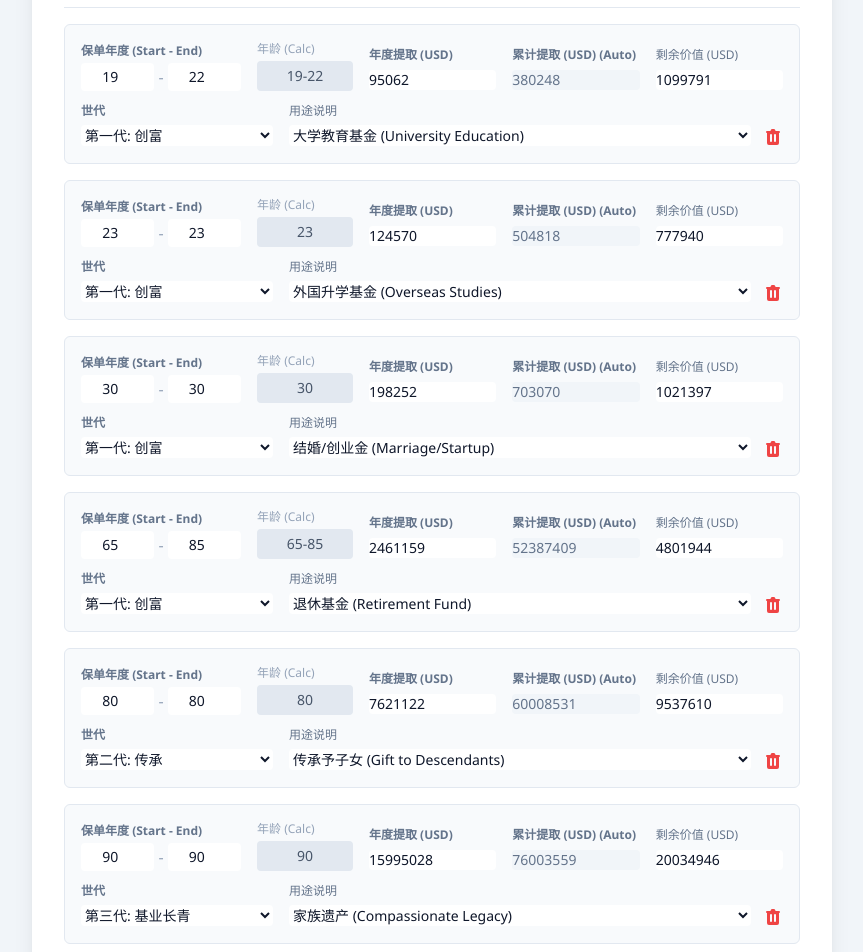
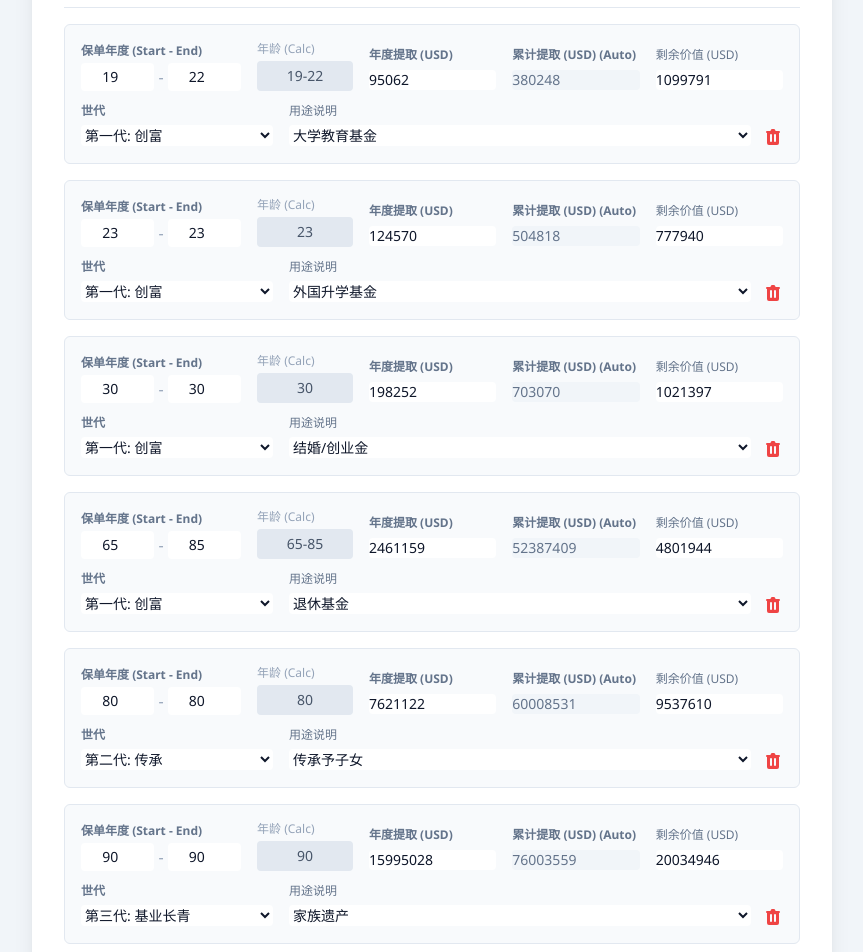
Before and after one commit to firaen22/proposal-genertor-v8, a React (Vite) app: page / in a window 1280 px wide. Shown: the part 1460-2412 px from the top of the page, without its empty margins (416-1279 px from the left). Built offline with nearby package versions, Linux system fonts and the light colour scheme.

Commit message:
eliminate english description of usage of funds

```diff
--- a/components/InputForm.tsx
+++ b/components/InputForm.tsx
@@ -3,13 +3,13 @@ import { ProposalData, ScenarioValue, ScenarioBValue, GoalEvent, Language } from
 import { TRANSLATIONS, HK_DATA_MAP } from '../constants';
 
 const GOAL_OPTIONS = [
-  "大学教育基金 (University Education)",
-  "外国升学基金 (Overseas Studies)",
-  "结婚/创业金 (Marriage/Startup)",
-  "退休基金 (Retirement Fund)",
-  "传承予子女 (Gift to Descendants)",
-  "家族遗产 (Compassionate Legacy)",
-  "百年基业 (Centennial Legacy)"
+  "大学教育基金",
+  "外国升学基金",
+  "结婚/创业金",
+  "退休基金",
+  "传承予子女",
+  "家族遗产",
+  "百年基业"
 ];
 
 const YEARS_KEYS = ['year10', 'year20', 'year30', 'year40'] as const;
--- a/components/OutputDisplay.tsx
+++ b/components/OutputDisplay.tsx
@@ -10,7 +10,7 @@ const YEAR_VALS = [10, 20, 30, 40];
 
 const Infographic = ({ t }: { t: any }) => (
   <div className="flex justify-center my-4 w-full">
-    <svg className="w-full h-auto max-h-[250px]" viewBox="-130 -130 260 220" preserveAspectRatio="xMidYMid meet">
+    <svg className="w-full h-auto max-h-[280px]" viewBox="-130 -130 260 220" preserveAspectRatio="xMidYMid meet">
       <defs>
         <marker id="arrow" markerWidth="10" markerHeight="10" refX="9" refY="3" orient="auto" markerUnits="strokeWidth">
           <path d="M0,0 L0,6 L9,3 z" fill="#B8860B" />
@@ -23,23 +23,23 @@ const Infographic = ({ t }: { t: any }) => (
 
       {/* Center Circle: Radius 40 */}
       <circle cx="0" cy="0" r="40" fill="#FFF8DC" stroke="#B8860B" strokeWidth="2" />
-      <text x="0" y="-6" textAnchor="middle" fontSize="14" fontWeight="bold" fill="#333" fontFamily="Noto Serif, serif">{t.wealthLegacy.substring(0, 2)}</text>
-      <text x="0" y="12" textAnchor="middle" fontSize="14" fontWeight="bold" fill="#333" fontFamily="Noto Serif, serif">{t.wealthLegacy.substring(2)}</text>
+      <text x="0" y="-6" textAnchor="middle" fontSize="15" fontWeight="bold" fill="#333" fontFamily="Noto Serif, serif">{t.wealthLegacy.substring(0, 2)}</text>
+      <text x="0" y="12" textAnchor="middle" fontSize="15" fontWeight="bold" fill="#333" fontFamily="Noto Serif, serif">{t.wealthLegacy.substring(2)}</text>
 
       {/* Top Circle: Radius 35 */}
       <circle cx="0" cy="-90" r="35" fill="#212C3C" />
-      <text x="0" y="-95" textAnchor="middle" fontSize="11" fill="white" fontFamily="Noto Sans TC, sans-serif">{t.wealthGrowth.substring(0, 2)}</text>
-      <text x="0" y="-81" textAnchor="middle" fontSize="11" fill="white" fontFamily="Noto Sans TC, sans-serif">{t.wealthGrowth.substring(2)}</text>
+      <text x="0" y="-95" textAnchor="middle" fontSize="12" fill="white" fontFamily="Noto Sans TC, sans-serif">{t.wealthGrowth.substring(0, 2)}</text>
+      <text x="0" y="-81" textAnchor="middle" fontSize="12" fill="white" fontFamily="Noto Sans TC, sans-serif">{t.wealthGrowth.substring(2)}</text>
 
       {/* Left Circle: Radius 35 */}
       <circle cx="-78" cy="55" r="35" fill="#212C3C" />
-      <text x="-78" y="50" textAnchor="middle" fontSize="11" fill="white" fontFamily="Noto Sans TC, sans-serif">{t.flexibleLegacy.substring(0, 2)}</text>
-      <text x="-78" y="64" textAnchor="middle" fontSize="11" fill="white" fontFamily="Noto Sans TC, sans-serif">{t.flexibleLegacy.substring(2)}</text>
+      <text x="-78" y="50" textAnchor="middle" fontSize="12" fill="white" fontFamily="Noto Sans TC, sans-serif">{t.flexibleLegacy.substring(0, 2)}</text>
+      <text x="-78" y="64" textAnchor="middle" fontSize="12" fill="white" fontFamily="Noto Sans TC, sans-serif">{t.flexibleLegacy.substring(2)}</text>
 
       {/* Right Circle: Radius 35 */}
       <circle cx="78" cy="55" r="35" fill="#212C3C" />
-      <text x="78" y="50" textAnchor="middle" fontSize="11" fill="white" fontFamily="Noto Sans TC, sans-serif">{t.currencyConfig.substring(0, 2)}</text>
-      <text x="78" y="64" textAnchor="middle" fontSize="11" fill="white" fontFamily="Noto Sans TC, sans-serif">{t.currencyConfig.substring(2)}</text>
+      <text x="78" y="50" textAnchor="middle" fontSize="12" fill="white" fontFamily="Noto Sans TC, sans-serif">{t.currencyConfig.substring(0, 2)}</text>
+      <text x="78" y="64" textAnchor="middle" fontSize="12" fill="white" fontFamily="Noto Sans TC, sans-serif">{t.currencyConfig.substring(2)}</text>
     </svg>
   </div>
 );
--- a/constants.ts
+++ b/constants.ts
@@ -21,13 +21,13 @@ export const INITIAL_DATA: ProposalData = {
   },
   scenarioC: {
     goals: [
-      { policyYearStart: 19, policyYearEnd: 22, amount: 95062, cumulative: 380248, remainingValue: 1099791, purpose: "大学教育基金 (University Education)", generation: "Gen 1", genLabel: "第一代: 创富" },
-      { policyYearStart: 23, policyYearEnd: 23, amount: 124570, cumulative: 504818, remainingValue: 777940, purpose: "外国升学基金 (Overseas Studies)", generation: "Gen 1", genLabel: "第一代: 创富" },
-      { policyYearStart: 30, policyYearEnd: 30, amount: 198252, cumulative: 703070, remainingValue: 1021397, purpose: "结婚/创业金 (Marriage/Startup)", generation: "Gen 1", genLabel: "第一代: 创富" },
-      { policyYearStart: 65, policyYearEnd: 85, amount: 2461159, cumulative: 52387409, remainingValue: 4801944, purpose: "退休基金 (Retirement Fund)", generation: "Gen 1", genLabel: "第一代: 享受" },
-      { policyYearStart: 80, policyYearEnd: 80, amount: 7621122, cumulative: 60008531, remainingValue: 9537610, purpose: "传承予子女 (Gift to Descendants)", generation: "Gen 2", genLabel: "第二代: 传承" },
-      { policyYearStart: 90, policyYearEnd: 90, amount: 15995028, cumulative: 76003559, remainingValue: 20034946, purpose: "家族遗产 (Compassionate Legacy)", generation: "Gen 3", genLabel: "第三代: 永续" },
-      { policyYearStart: 100, policyYearEnd: 100, amount: 32461656, cumulative: 108465215, remainingValue: 40676436, purpose: "百年基业 (Centennial Legacy)", generation: "Gen 3", genLabel: "第三代: 永续" },
+      { policyYearStart: 19, policyYearEnd: 22, amount: 95062, cumulative: 380248, remainingValue: 1099791, purpose: "大学教育基金", generation: "Gen 1", genLabel: "第一代: 创富" },
+      { policyYearStart: 23, policyYearEnd: 23, amount: 124570, cumulative: 504818, remainingValue: 777940, purpose: "外国升学基金", generation: "Gen 1", genLabel: "第一代: 创富" },
+      { policyYearStart: 30, policyYearEnd: 30, amount: 198252, cumulative: 703070, remainingValue: 1021397, purpose: "结婚/创业金", generation: "Gen 1", genLabel: "第一代: 创富" },
+      { policyYearStart: 65, policyYearEnd: 85, amount: 2461159, cumulative: 52387409, remainingValue: 4801944, purpose: "退休基金", generation: "Gen 1", genLabel: "第一代: 享受" },
+      { policyYearStart: 80, policyYearEnd: 80, amount: 7621122, cumulative: 60008531, remainingValue: 9537610, purpose: "传承予子女", generation: "Gen 2", genLabel: "第二代: 传承" },
+      { policyYearStart: 90, policyYearEnd: 90, amount: 15995028, cumulative: 76003559, remainingValue: 20034946, purpose: "家族遗产", generation: "Gen 3", genLabel: "第三代: 永续" },
+      { policyYearStart: 100, policyYearEnd: 100, amount: 32461656, cumulative: 108465215, remainingValue: 40676436, purpose: "百年基业", generation: "Gen 3", genLabel: "第三代: 永续" },
     ]
   },
   promo: {
@@ -40,13 +40,13 @@ export const INITIAL_DATA: ProposalData = {
 // Map for translating default content data (like Plan Name and Goals) from Simplified to Traditional
 export const HK_DATA_MAP: Record<string, string> = {
   "环宇盈活储蓄保险计划": "環宇盈活儲蓄保險計劃",
-  "大学教育基金 (University Education)": "大學教育基金 (University Education)",
-  "外国升学基金 (Overseas Studies)": "外國升學基金 (Overseas Studies)",
-  "结婚/创业金 (Marriage/Startup)": "結婚/創業金 (Marriage/Startup)",
-  "退休基金 (Retirement Fund)": "退休基金 (Retirement Fund)",
-  "传承予子女 (Gift to Descendants)": "傳承予子女 (Gift to Descendants)",
-  "家族遗产 (Compassionate Legacy)": "家族遺產 (Compassionate Legacy)",
-  "百年基业 (Centennial Legacy)": "百年基業 (Centennial Legacy)"
+  "大学教育基金": "大學教育基金",
+  "外国升学基金": "外國升學基金",
+  "结婚/创业金": "結婚/創業金",
+  "退休基金": "退休基金",
+  "传承予子女": "傳承予子女",
+  "家族遗产": "家族遺產",
+  "百年基业": "百年基業"
 };
 
 export const TRANSLATIONS = {
```
